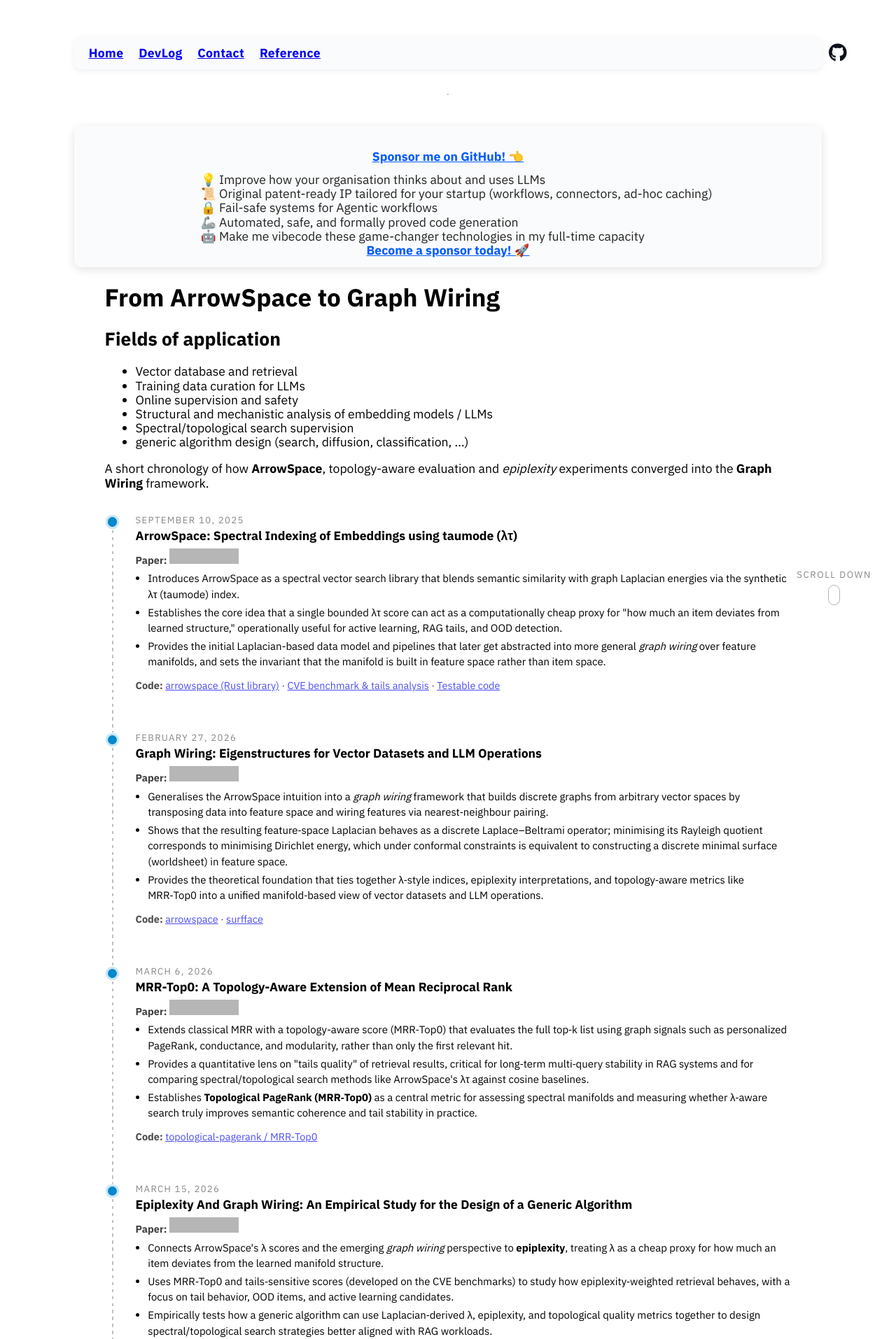
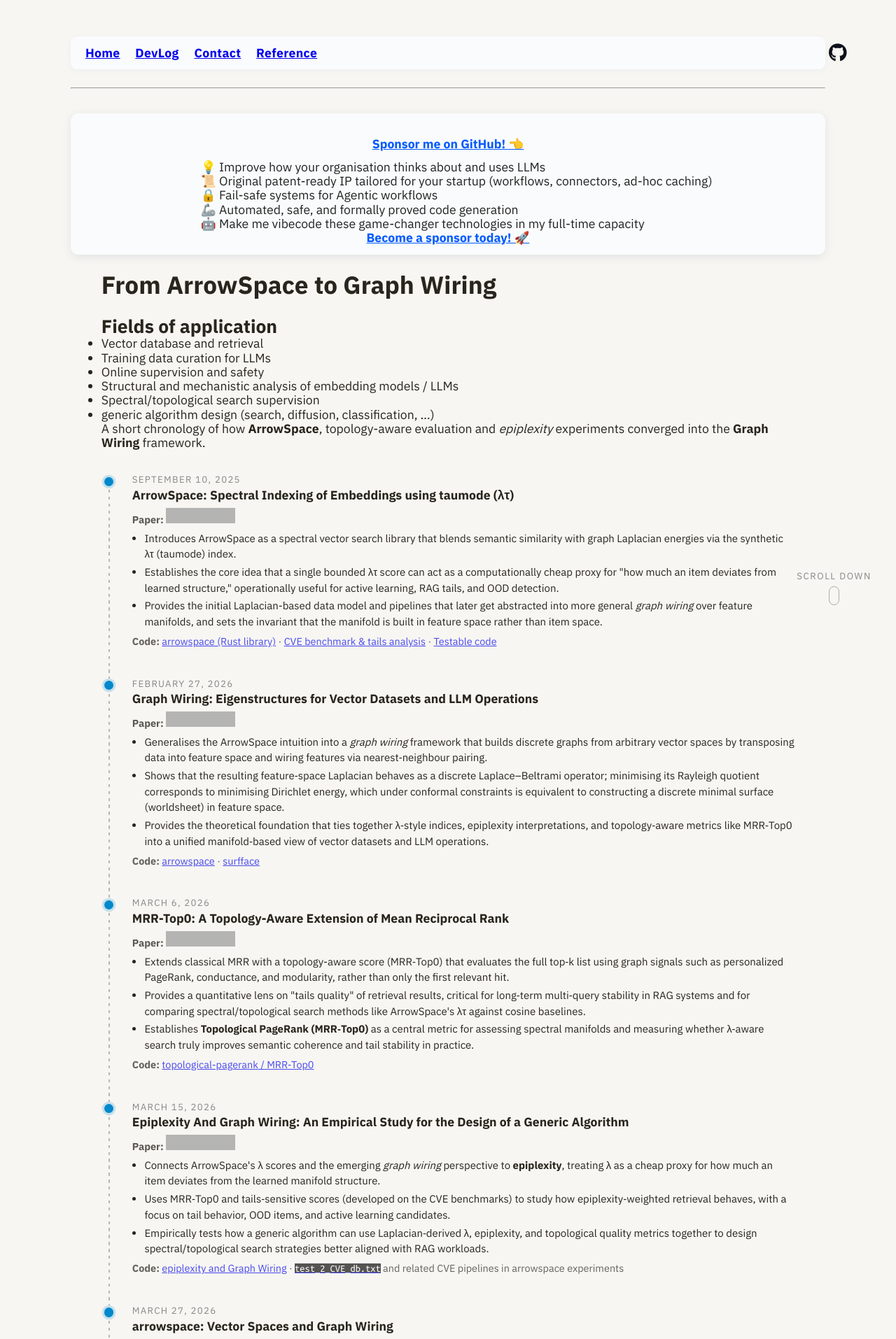
Before and after one commit to Mec-iS/staticwebpage, a Jekyll site: the page built from graph-wiring.md, in a window 1280 px wide. Shown: the top 1914 px of the page at 70% size. Built offline with Jekyll 4.4.1, drawn with Linux system fonts in a browser that asks for light colours; nearby versions of some CDN libraries; some web fonts are replaced; grey boxes are pictures that could not be loaded.

Commit message:
improve timeline

```diff
--- a/_layouts/timeline.html
+++ b/_layouts/timeline.html
@@ -1,18 +1,52 @@
 <!DOCTYPE html>
-<html lang="en">
+<html lang="en" data-theme="light">
     <head>
     <meta charset="UTF-8" />
     <title>{{ page.title }} - AI Research Engineering</title>
     <link href="https://fonts.googleapis.com/css?family=Ubuntu+Mono:400,700&display=swap" rel="stylesheet">
     <link href="https://fonts.googleapis.com/css?family=IBM+Plex+Sans:400,500,700&display=swap" rel="stylesheet">
     <link rel="stylesheet" href="https://unpkg.com/purecss@3.0.0/build/pure-min.css">
+    <link href="https://api.fontshare.com/v2/css?f[]=satoshi@400,500,600,700&display=swap" rel="stylesheet">
+
 
 
     <link rel="stylesheet" href="https://cdnjs.cloudflare.com/ajax/libs/font-awesome/6.4.0/css/all.min.css">
-    <script src="https://cdn.mathjax.org/mathjax/latest/MathJax.js?config=TeX-AMS-MML_HTMLorMML" type="text/javascript"></script>
+
 
     <style>
-        body { font-family: 'IBM Plex Sans', Arial, sans-serif; margin: 3em; }
+        /* ── Design tokens ─────────────────────────────── */
+        :root, [data-theme="light"] {
+        --color-bg:             #f7f6f2;
+        --color-surface:        #f9f8f5;
+        --color-surface-2:      #ffffff;
+        --color-surface-offset: #f0ede8;
+        --color-border:         rgba(40,37,29,0.12);
+        --color-text:           #28251d;
+        --color-text-muted:     #7a7974;
+        --color-text-faint:     #bab9b4;
+        --color-primary:        #01696f;
+        --color-primary-hover:  #0c4e54;
+        --shadow-sm: 0 1px 3px rgba(40,37,29,0.07);
+        --shadow-md: 0 4px 16px rgba(40,37,29,0.10);
+        --shadow-lg: 0 12px 36px rgba(40,37,29,0.13);
+        --radius-md: 0.5rem;
+        --radius-lg: 0.75rem;
+        --radius-xl: 1rem;
+        --radius-full: 9999px;
+        --font-body: 'IBM Plex Sans', Arial, sans-serif; margin: 3em;
+        --transition: 200ms cubic-bezier(0.16,1,0.3,1);
+        }
+
+        *, *::before, *::after { box-sizing: border-box; margin: 0; padding: 0; }
+        body {
+        font-family: var(--font-body);
+        background: var(--color-bg);
+        color: var(--color-text);
+        min-height: 100dvh;
+        padding: 0.25rem 0.25rem;
+        -webkit-font-smoothing: antialiased;
+        transition: background var(--transition), color var(--transition);
+        }
         nav a { margin-right: 1em; }
         textarea, pre, code {
             width: 100%;
```
